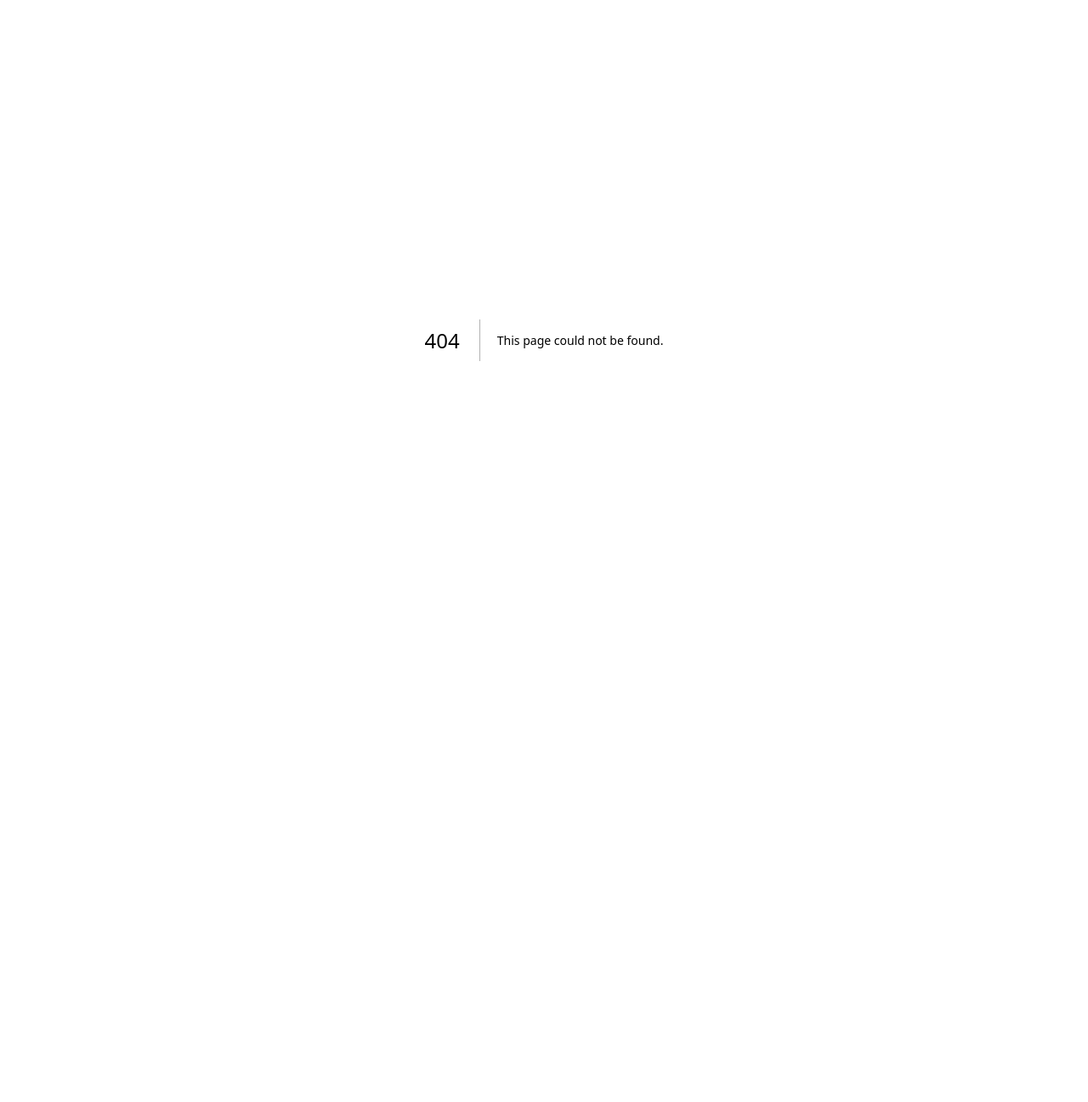
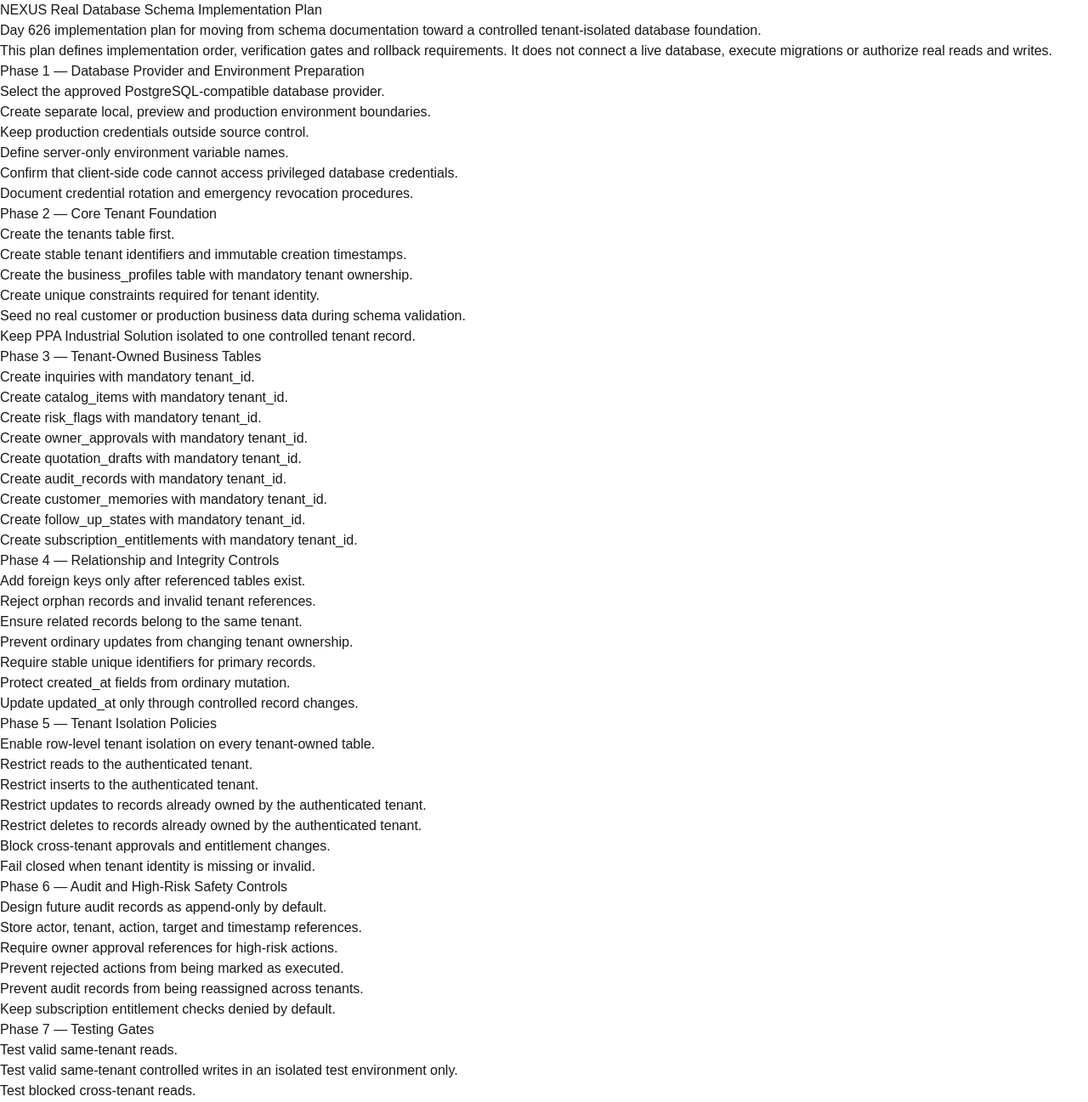
Before and after one commit to celerishealth/NEXUS, a Next.js app in the folder nexus-app/: page /nexus-real-database-schema-implementation-plan in a window 1280 px wide. Before the commit this address had no page. Shown: the top 1297 px of the page at 85% size. Before the commit the page ends 800 px from the top, so only its background shows below. Built offline with nearby package versions, Linux system fonts and the light colour scheme.

Commit message:
Day 626: add real database schema implementation plan v1

```diff
--- /dev/null
+++ b/nexus-app/app/nexus-real-database-schema-implementation-plan/page.tsx
@@ -0,0 +1,127 @@
+export default function NexusRealDatabaseSchemaImplementationPlanPage() {
+  return (
+    <main>
+      <h1>NEXUS Real Database Schema Implementation Plan</h1>
+
+      <p>
+        Day 626 implementation plan for moving from schema documentation toward
+        a controlled tenant-isolated database foundation.
+      </p>
+
+      <p>
+        This plan defines implementation order, verification gates and rollback
+        requirements. It does not connect a live database, execute migrations or
+        authorize real reads and writes.
+      </p>
+
+      <h2>Phase 1 — Database Provider and Environment Preparation</h2>
+
+      <ul>
+        <li>Select the approved PostgreSQL-compatible database provider.</li>
+        <li>Create separate local, preview and production environment boundaries.</li>
+        <li>Keep production credentials outside source control.</li>
+        <li>Define server-only environment variable names.</li>
+        <li>Confirm that client-side code cannot access privileged database credentials.</li>
+        <li>Document credential rotation and emergency revocation procedures.</li>
+      </ul>
+
+      <h2>Phase 2 — Core Tenant Foundation</h2>
+
+      <ul>
+        <li>Create the tenants table first.</li>
+        <li>Create stable tenant identifiers and immutable creation timestamps.</li>
+        <li>Create the business_profiles table with mandatory tenant ownership.</li>
+        <li>Create unique constraints required for tenant identity.</li>
+        <li>Seed no real customer or production business data during schema validation.</li>
+        <li>Keep PPA Industrial Solution isolated to one controlled tenant record.</li>
+      </ul>
+
+      <h2>Phase 3 — Tenant-Owned Business Tables</h2>
+
+      <ul>
+        <li>Create inquiries with mandatory tenant_id.</li>
+        <li>Create catalog_items with mandatory tenant_id.</li>
+        <li>Create risk_flags with mandatory tenant_id.</li>
+        <li>Create owner_approvals with mandatory tenant_id.</li>
+        <li>Create quotation_drafts with mandatory tenant_id.</li>
+        <li>Create audit_records with mandatory tenant_id.</li>
+        <li>Create customer_memories with mandatory tenant_id.</li>
+        <li>Create follow_up_states with mandatory tenant_id.</li>
+        <li>Create subscription_entitlements with mandatory tenant_id.</li>
+      </ul>
+
+      <h2>Phase 4 — Relationship and Integrity Controls</h2>
+
+      <ul>
+        <li>Add foreign keys only after referenced tables exist.</li>
+        <li>Reject orphan records and invalid tenant references.</li>
+        <li>Ensure related records belong to the same tenant.</li>
+        <li>Prevent ordinary updates from changing tenant ownership.</li>
+        <li>Require stable unique identifiers for primary records.</li>
+        <li>Protect created_at fields from ordinary mutation.</li>
+        <li>Update updated_at only through controlled record changes.</li>
+      </ul>
+
+      <h2>Phase 5 — Tenant Isolation Policies</h2>
+
+      <ul>
+        <li>Enable row-level tenant isolation on every tenant-owned table.</li>
+        <li>Restrict reads to the authenticated tenant.</li>
+        <li>Restrict inserts to the authenticated tenant.</li>
+        <li>Restrict updates to records already owned by the authenticated tenant.</li>
+        <li>Restrict deletes to records already owned by the authenticated tenant.</li>
+        <li>Block cross-tenant approvals and entitlement changes.</li>
+        <li>Fail closed when tenant identity is missing or invalid.</li>
+      </ul>
+
+      <h2>Phase 6 — Audit and High-Risk Safety Controls</h2>
+
+      <ul>
+        <li>Design future audit records as append-only by default.</li>
+        <li>Store actor, tenant, action, target and timestamp references.</li>
+        <li>Require owner approval references for high-risk actions.</li>
+        <li>Prevent rejected actions from being marked as executed.</li>
+        <li>Prevent audit records from being reassigned across tenants.</li>
+        <li>Keep subscription entitlement checks denied by default.</li>
+      </ul>
+
+      <h2>Phase 7 — Testing Gates</h2>
+
+      <ul>
+        <li>Test valid same-tenant reads.</li>
+        <li>Test valid same-tenant controlled writes in an isolated test environment only.</li>
+        <li>Test blocked cross-tenant reads.</li>
+        <li>Test blocked cross-tenant inserts, updates and deletes.</li>
+        <li>Test blocked cross-tenant approvals.</li>
+        <li>Test blocked cross-tenant entitlement unlocks.</li>
+        <li>Test missing tenant identity and confirm fail-closed behavior.</li>
+        <li>Test rollback from failed schema changes.</li>
+      </ul>
+
+      <h2>Phase 8 — Controlled Activation Gates</h2>
+
+      <ul>
+        <li>Database connection requires a separate explicit authorization.</li>
+        <li>Schema migration requires a separate explicit authorization.</li>
+        <li>Real database reads require a separate explicit authorization.</li>
+        <li>Real database writes require a separate explicit authorization.</li>
+        <li>Real audit writes require a separate explicit authorization.</li>
+        <li>Real customer memory writes require a separate explicit authorization.</li>
+        <li>Customer signup requires a separate explicit authorization.</li>
+        <li>Public launch requires a separate explicit authorization.</li>
+      </ul>
+
+      <h2>Current Locked Boundary</h2>
+
+      <ul>
+        <li>No live database connection is authorized.</li>
+        <li>No migration is authorized.</li>
+        <li>No real database read or write is authorized.</li>
+        <li>No real audit or customer-memory write is authorized.</li>
+        <li>No payment automation is authorized.</li>
+        <li>No WhatsApp auto-send is authorized.</li>
+        <li>No uncontrolled AI action or real execution is authorized.</li>
+      </ul>
+    </main>
+  );
+}
```
